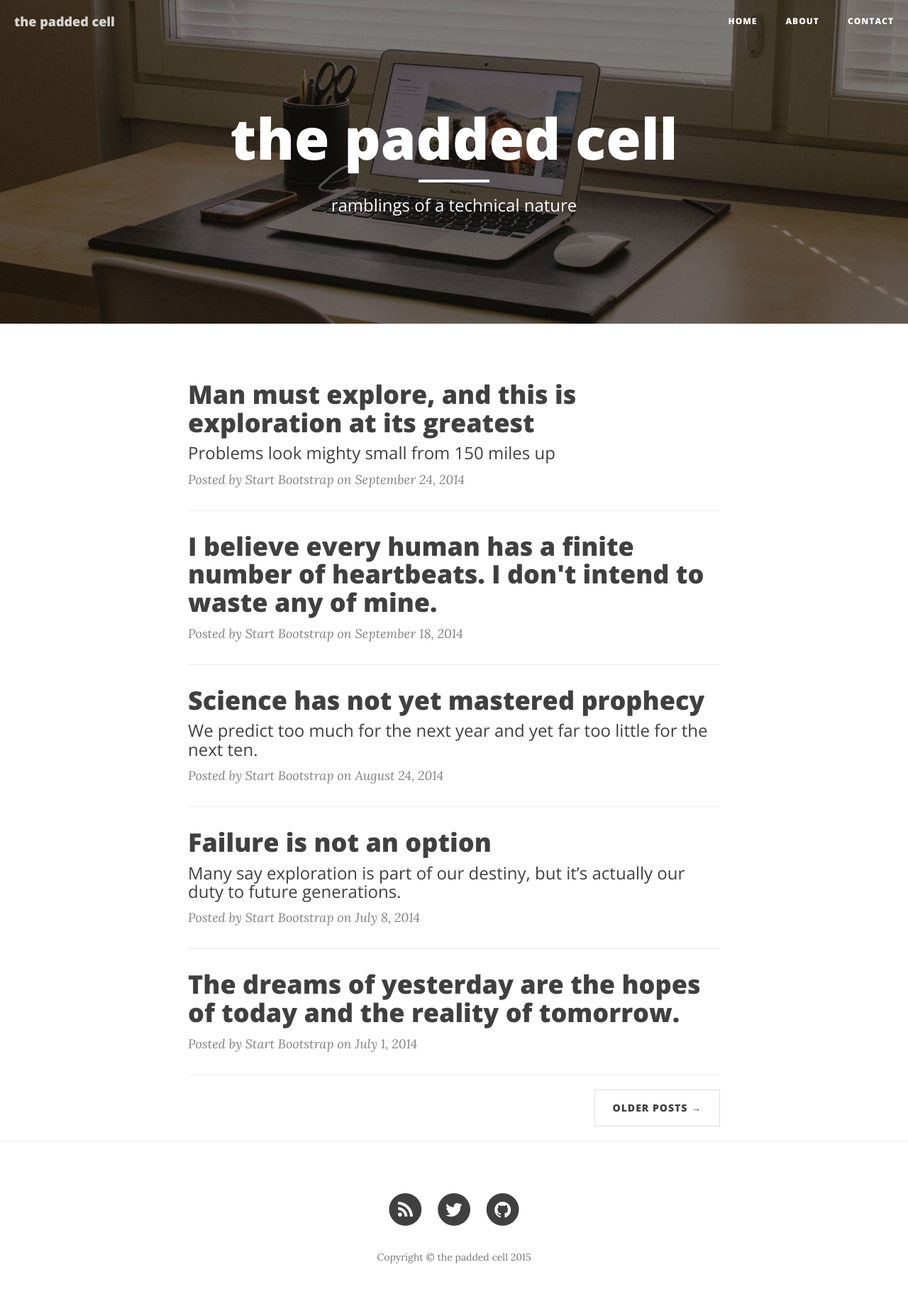
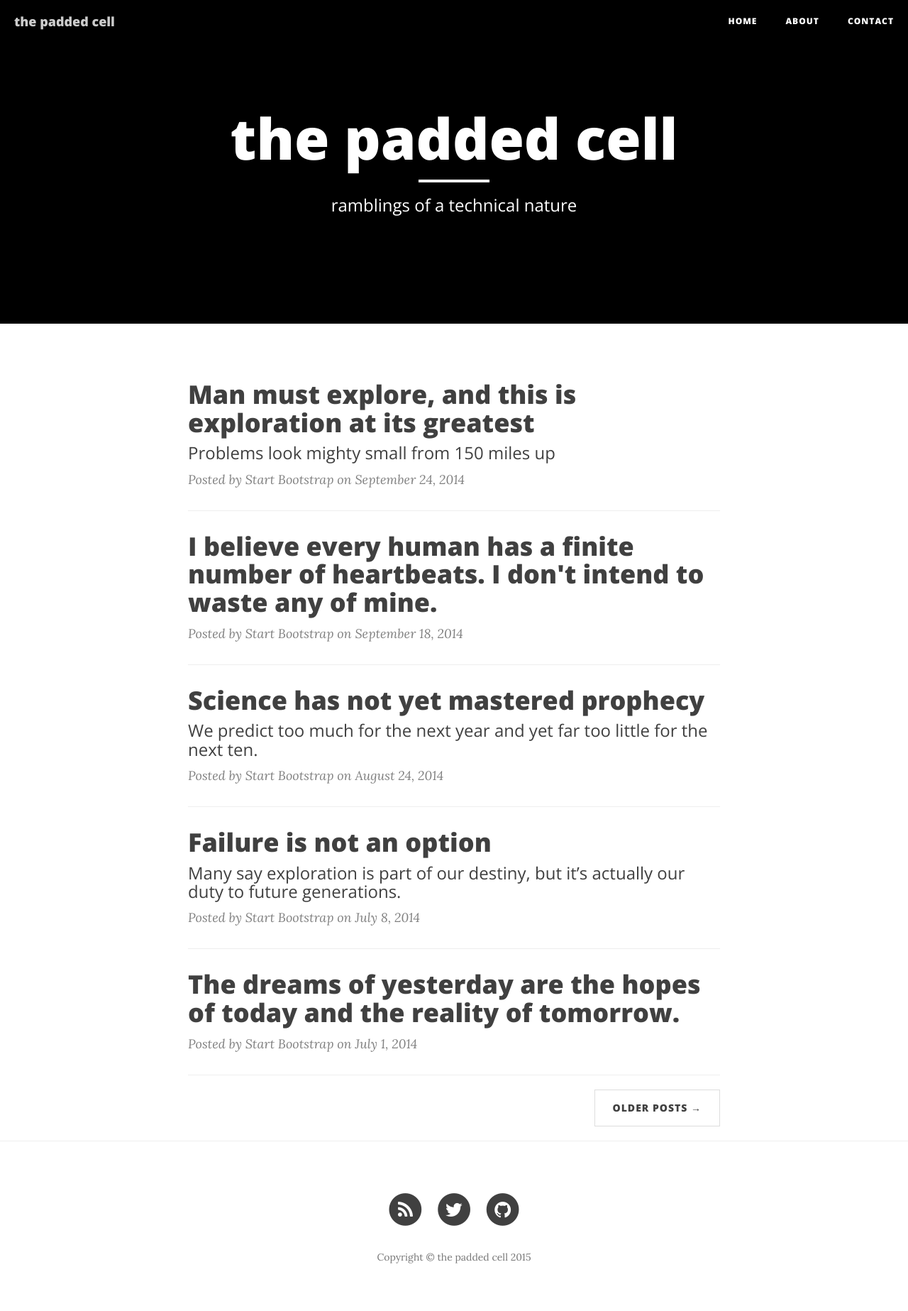
Before and after one commit to gaqzi/sanitarium.se, a Jekyll site: the page built from index.html, in a window 1280 px wide. Shown: the whole page at 71% size. Built offline with Jekyll 4.4.1, drawn with Linux system fonts in a browser that asks for light colours; nearby versions of some CDN libraries; the list of posts is cut into pages by our own code.

Commit message:
Use a color background when no image specified

```diff
--- a/_layouts/page.html
+++ b/_layouts/page.html
@@ -3,7 +3,7 @@ layout: default
 ---
 
 <!-- Page Header -->
-<header class="intro-header" style="background-image: url('{{ site.baseurl }}/{% if page.header-img %}{{ page.header-img }}{% else %}{{ site.header-img }}{% endif %}')">
+<header class="intro-header"{% if page.header-img %} style="background-image: url('{{ site.baseurl }}/{{ page.header-img }}')"{% endif %}>
     <div class="container">
         <div class="row">
             <div class="col-lg-8 col-lg-offset-2 col-md-10 col-md-offset-1">
--- a/css/clean-blog.css
+++ b/css/clean-blog.css
@@ -135,7 +135,7 @@ hr.small {
 }
 .intro-header {
   background: no-repeat center center;
-  background-color: #808080;
+  background-color: black;
   background-attachment: scroll;
   -webkit-background-size: cover;
   -moz-background-size: cover;
--- a/less/clean-blog.less
+++ b/less/clean-blog.less
@@ -158,7 +158,7 @@ hr.small {
 
 .intro-header {
 	background: no-repeat center center;
-	background-color: @gray;
+	background-color: black;
 	background-attachment: scroll;
 	.background-cover;
 	// NOTE: Background images are set within the HTML using inline CSS!
```
Also changed, not shown: css/clean-blog.min.css.
